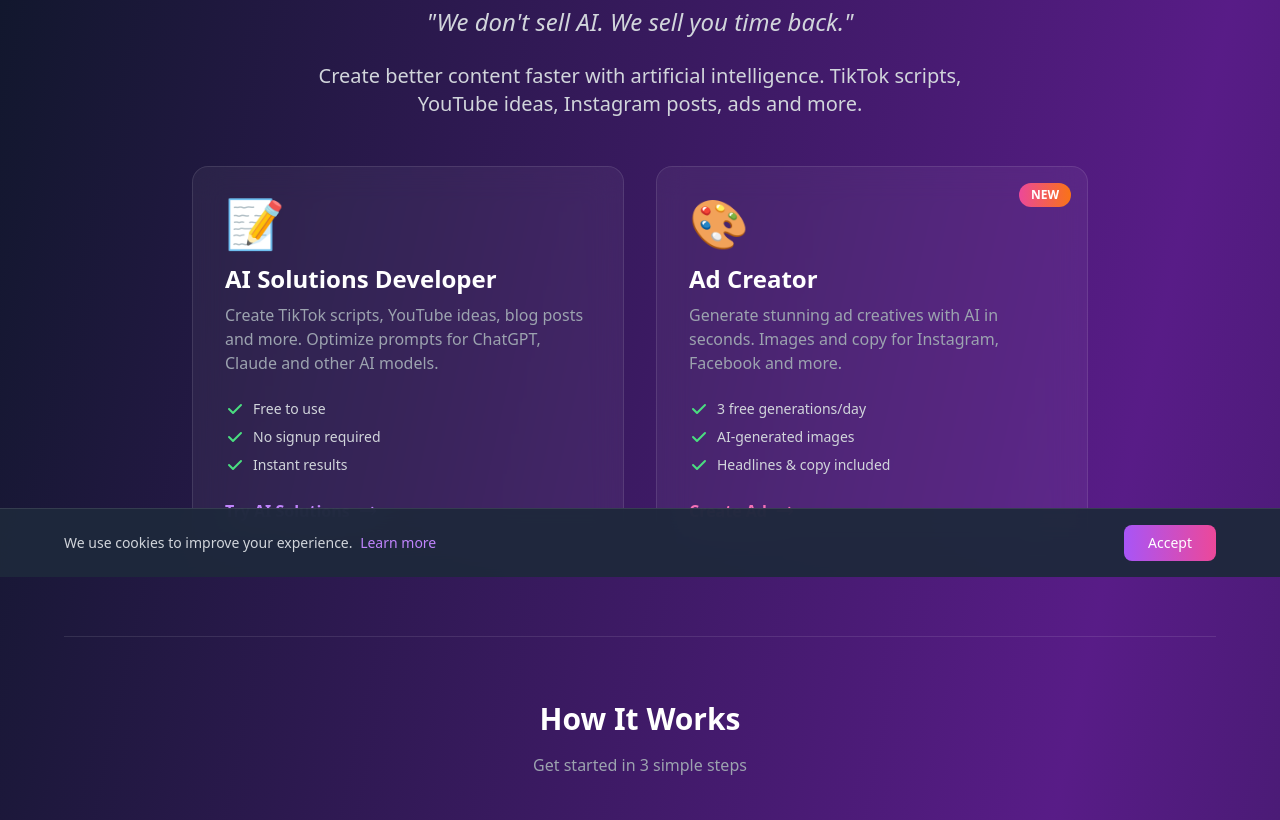
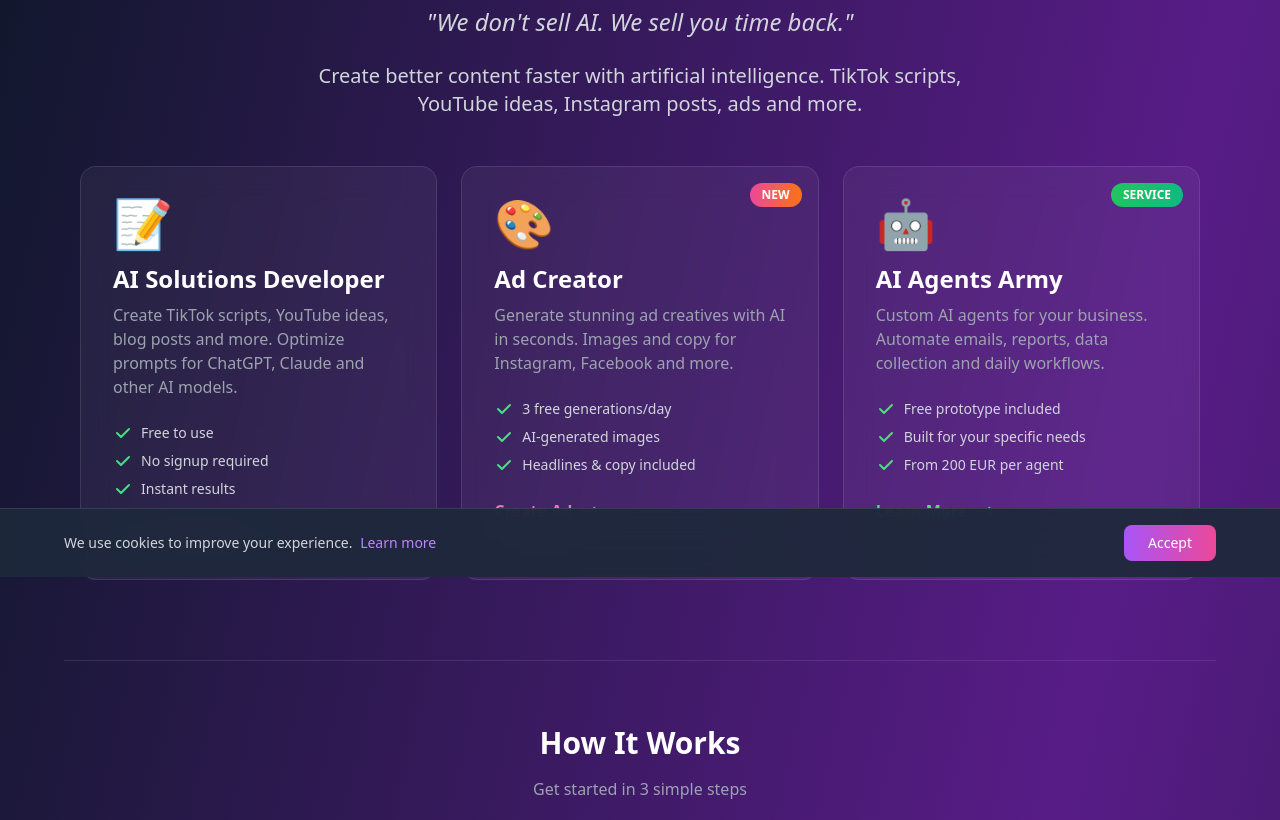
Before and after one commit to adstronglv/mastermaind-ai, a FastAPI app: page / in a window 1280 px wide. Shown: the part 223-1043 px from the top of the page. Run offline with FastAPI, Linux system fonts and the light colour scheme; data that the repository does not hold is empty; parts of the project's set-up code (start-up, migrations or seed data) failed here and were passed over; some libraries are stand-ins or nearby versions.

Commit message:
Add AI Agents Army card to homepage
- 3-column grid: AI Solutions, Ad Creator, Custom Agents
- Green accent for agents service card
- Free prototype + from 200 EUR pricing visible

Co-Authored-By: Claude Opus 4.6 <noreply@anthropic.com>

```diff
--- a/app/templates/index.html
+++ b/app/templates/index.html
@@ -51,7 +51,7 @@
         </p>
 
         <!-- Tool Cards -->
-        <div class="grid md:grid-cols-2 gap-8 max-w-4xl mx-auto">
+        <div class="grid md:grid-cols-3 gap-6 max-w-6xl mx-auto">
             <!-- Prompt Engineer Card -->
             <a href="/prompt" class="group bg-white/5 backdrop-blur-lg rounded-2xl border border-white/10 p-8 text-left hover:border-purple-500/50 hover:bg-white/10 transition-all duration-300">
                 <div class="text-5xl mb-4">&#128221;</div>
@@ -121,6 +121,44 @@
                 </div>
                 <div class="flex items-center gap-2 text-pink-400 font-semibold group-hover:text-pink-300 transition">
                     <span data-i18n="create_ad">Create Ad</span>
+                    <svg class="w-5 h-5 group-hover:translate-x-1 transition-transform" fill="none" stroke="currentColor" viewBox="0 0 24 24">
+                        <path stroke-linecap="round" stroke-linejoin="round" stroke-width="2" d="M17 8l4 4m0 0l-4 4m4-4H3"/>
+                    </svg>
+                </div>
+            </a>
+
+            <!-- Custom AI Agents Card -->
+            <a href="/agents" class="group bg-white/5 backdrop-blur-lg rounded-2xl border border-white/10 p-8 text-left hover:border-green-500/50 hover:bg-white/10 transition-all duration-300 relative overflow-hidden">
+                <div class="absolute top-4 right-4 bg-gradient-to-r from-green-500 to-emerald-500 text-white text-xs font-bold px-3 py-1 rounded-full">
+                    SERVICE
+                </div>
+                <div class="text-5xl mb-4">&#129302;</div>
+                <h2 class="text-2xl font-bold text-white mb-2">AI Agents Army</h2>
+                <p class="text-gray-400 mb-6">
+                    Custom AI agents for your business. Automate emails, reports, data collection and daily workflows.
+                </p>
+                <div class="space-y-2 mb-6">
+                    <div class="flex items-center gap-2 text-gray-300 text-sm">
+                        <svg class="w-5 h-5 text-green-400" fill="currentColor" viewBox="0 0 20 20">
+                            <path fill-rule="evenodd" d="M16.707 5.293a1 1 0 010 1.414l-8 8a1 1 0 01-1.414 0l-4-4a1 1 0 011.414-1.414L8 12.586l7.293-7.293a1 1 0 011.414 0z" clip-rule="evenodd"/>
+                        </svg>
+                        <span>Free prototype included</span>
+                    </div>
+                    <div class="flex items-center gap-2 text-gray-300 text-sm">
+                        <svg class="w-5 h-5 text-green-400" fill="currentColor" viewBox="0 0 20 20">
+                            <path fill-rule="evenodd" d="M16.707 5.293a1 1 0 010 1.414l-8 8a1 1 0 01-1.414 0l-4-4a1 1 0 011.414-1.414L8 12.586l7.293-7.293a1 1 0 011.414 0z" clip-rule="evenodd"/>
+                        </svg>
+                        <span>Built for your specific needs</span>
+                    </div>
+                    <div class="flex items-center gap-2 text-gray-300 text-sm">
+                        <svg class="w-5 h-5 text-green-400" fill="currentColor" viewBox="0 0 20 20">
+                            <path fill-rule="evenodd" d="M16.707 5.293a1 1 0 010 1.414l-8 8a1 1 0 01-1.414 0l-4-4a1 1 0 011.414-1.414L8 12.586l7.293-7.293a1 1 0 011.414 0z" clip-rule="evenodd"/>
+                        </svg>
+                        <span>From 200 EUR per agent</span>
+                    </div>
+                </div>
+                <div class="flex items-center gap-2 text-green-400 font-semibold group-hover:text-green-300 transition">
+                    <span>Learn More</span>
                     <svg class="w-5 h-5 group-hover:translate-x-1 transition-transform" fill="none" stroke="currentColor" viewBox="0 0 24 24">
                         <path stroke-linecap="round" stroke-linejoin="round" stroke-width="2" d="M17 8l4 4m0 0l-4 4m4-4H3"/>
                     </svg>
```
